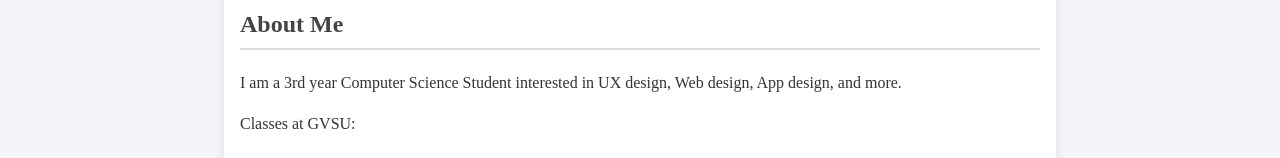
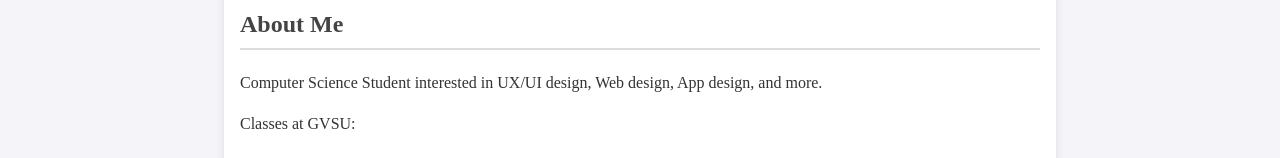
Before and after one commit to Tapanga12/GitHubSite, a plain HTML site: page index.html in a window 1280 px wide. Shown: the part 198-356 px from the top of the page. Drawn offline with Linux system fonts and the light colour scheme.

Commit message:
Update index.html

```diff
--- a/index.html
+++ b/index.html
@@ -132,7 +132,7 @@
     <section>
       <h2>About Me</h2>
       <p>
-        I am a 3rd year Computer Science Student interested in UX design, Web design, App design, and more.
+        Computer Science Student interested in UX/UI design, Web design, App design, and more.
       </p>
       <p>
         Classes at GVSU:
```
